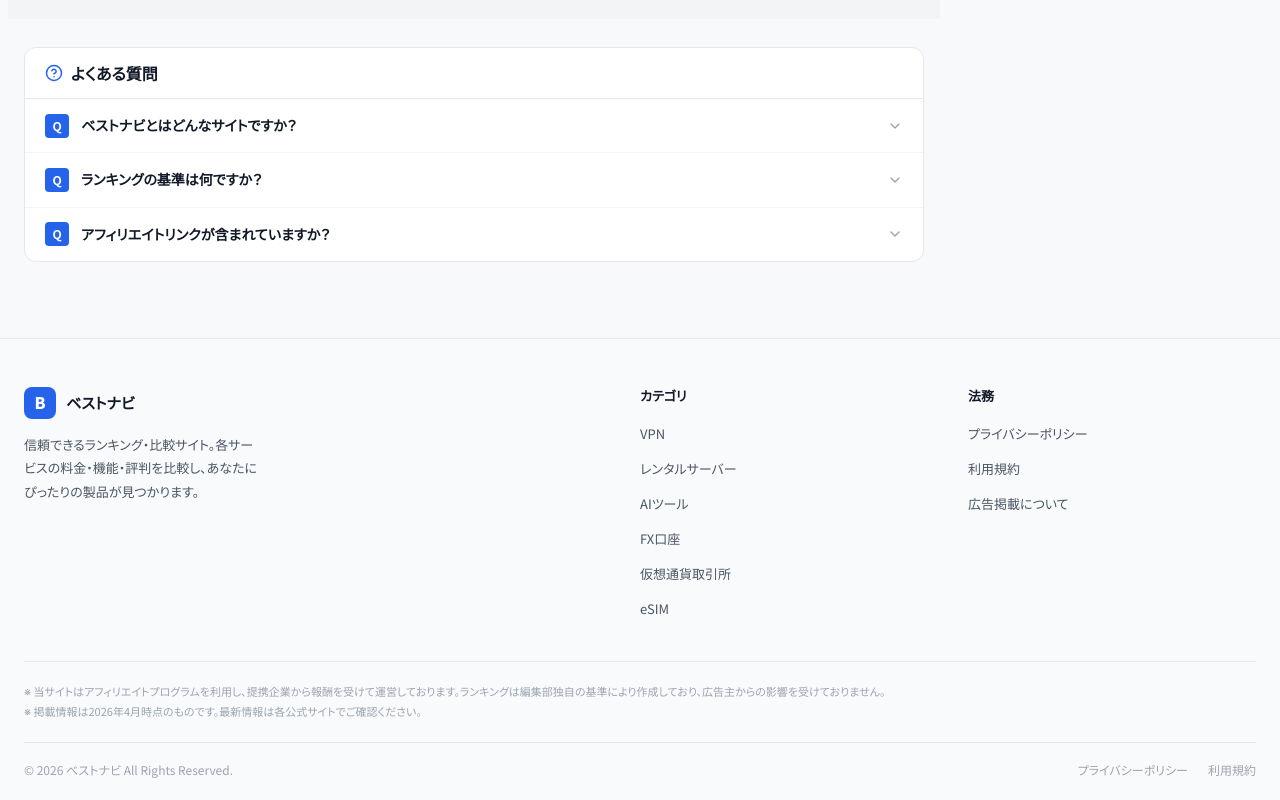
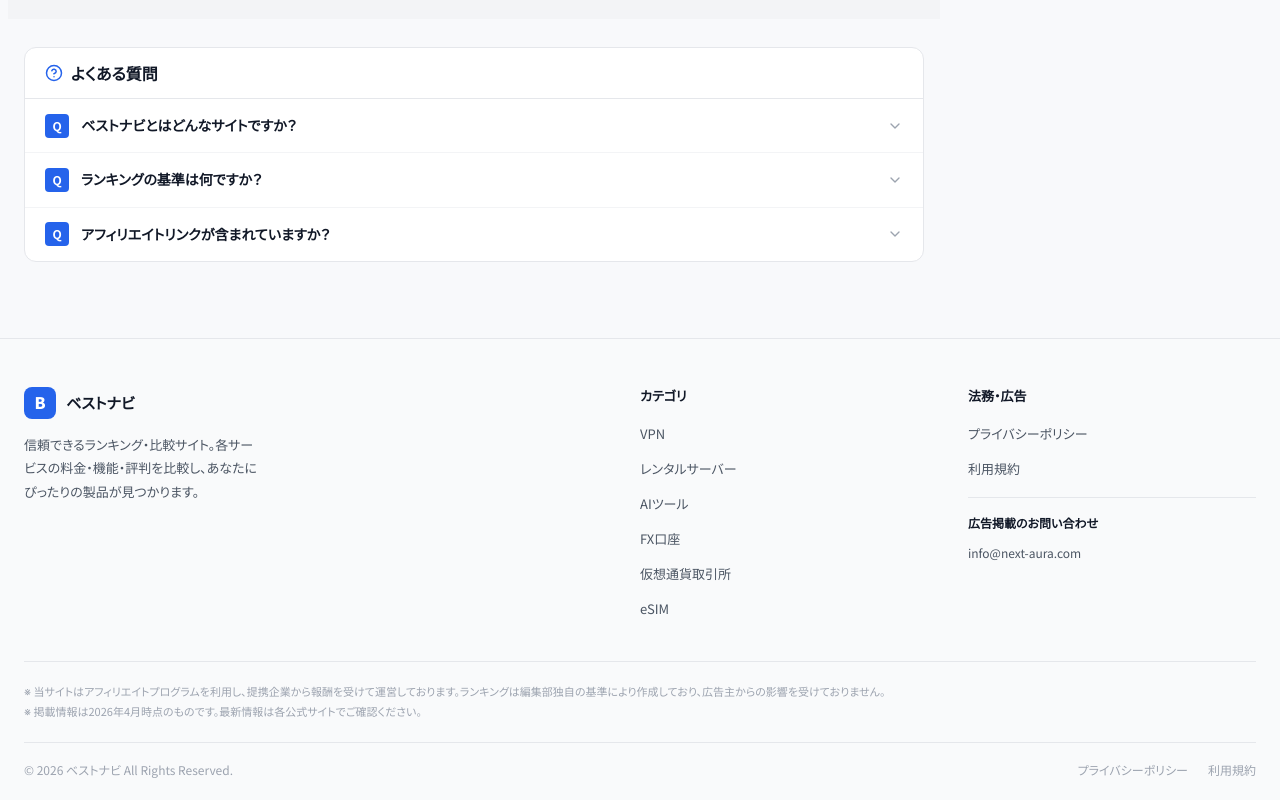
Before and after one commit to nexoraltd/bestnavi, a Next.js app: page / in a window 1280 px wide. Shown: the part 5793-6593 px from the top of the page. Built offline with nearby package versions, Linux system fonts and the light colour scheme.

Commit message:
feat: フッターに広告掲載問い合わせメアドを追加 (info@next-aura.com)

```diff
--- a/components/Footer.tsx
+++ b/components/Footer.tsx
@@ -48,18 +48,27 @@ export function Footer() {
 
           {/* Legal */}
           <div>
-            <h4 style={{ color: "var(--text-primary)", fontWeight: 700, fontSize: 13, marginBottom: 14 }}>法務</h4>
+            <h4 style={{ color: "var(--text-primary)", fontWeight: 700, fontSize: 13, marginBottom: 14 }}>法務・広告</h4>
             <ul style={{ listStyle: "none", display: "flex", flexDirection: "column", gap: 8 }}>
               {[
                 { name: "プライバシーポリシー", href: "/privacy" },
                 { name: "利用規約", href: "/terms" },
-                { name: "広告掲載について", href: "/disclosure" },
               ].map((item) => (
                 <li key={item.name}>
                   <Link href={item.href} className="footer-link">{item.name}</Link>
                 </li>
               ))}
             </ul>
+            <div style={{ marginTop: 16, paddingTop: 14, borderTop: "1px solid var(--border)" }}>
+              <p style={{ fontSize: 12, fontWeight: 700, color: "var(--text-primary)", marginBottom: 4 }}>広告掲載のお問い合わせ</p>
+              <a
+                href="mailto:info@next-aura.com"
+                className="footer-link"
+                style={{ fontSize: 12 }}
+              >
+                info@next-aura.com
+              </a>
+            </div>
           </div>
         </div>
 
```
